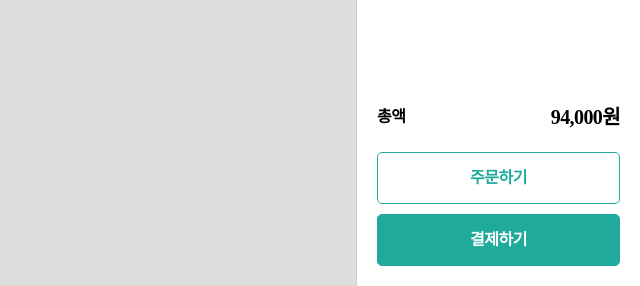
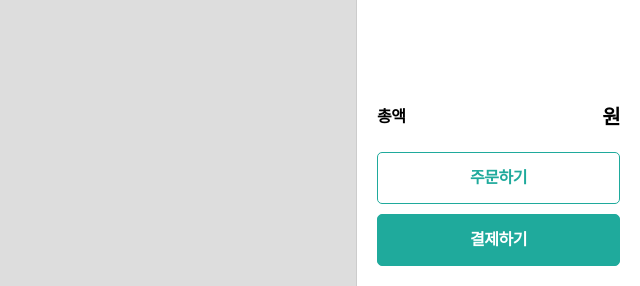
Before and after one commit to gih1214/orderandgo, a Flask app: page /pos/menuList/1 in a window 1280 px wide. Shown: the part 514-800 px from the top of the page, without its empty margins (640-1280 px from the left). Run offline with Flask 3, Linux system fonts and the light colour scheme; some libraries are stand-ins or nearby versions.

Commit message:
save front

```diff
--- a/app/templates/pos/menu_list.html
+++ b/app/templates/pos/menu_list.html
@@ -105,7 +105,7 @@
         <div class="order_btns bottom">
           <div class="total_price">
             <h2>총액</h2>
-            <span class="price">94,000원</span>
+            <span class="price">원</span>
           </div>
           <ul>
             <li><a>주문하기</a></li>
```
